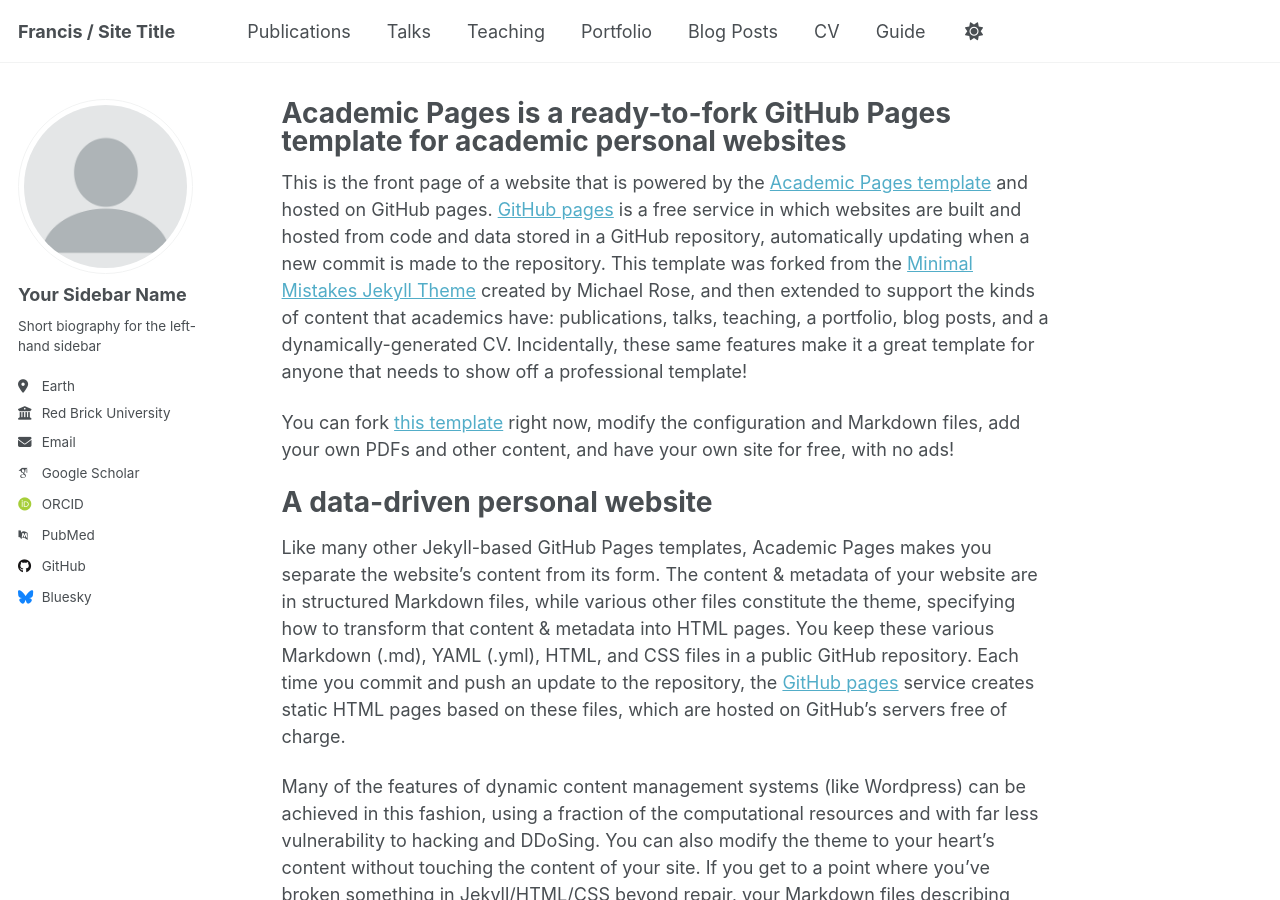
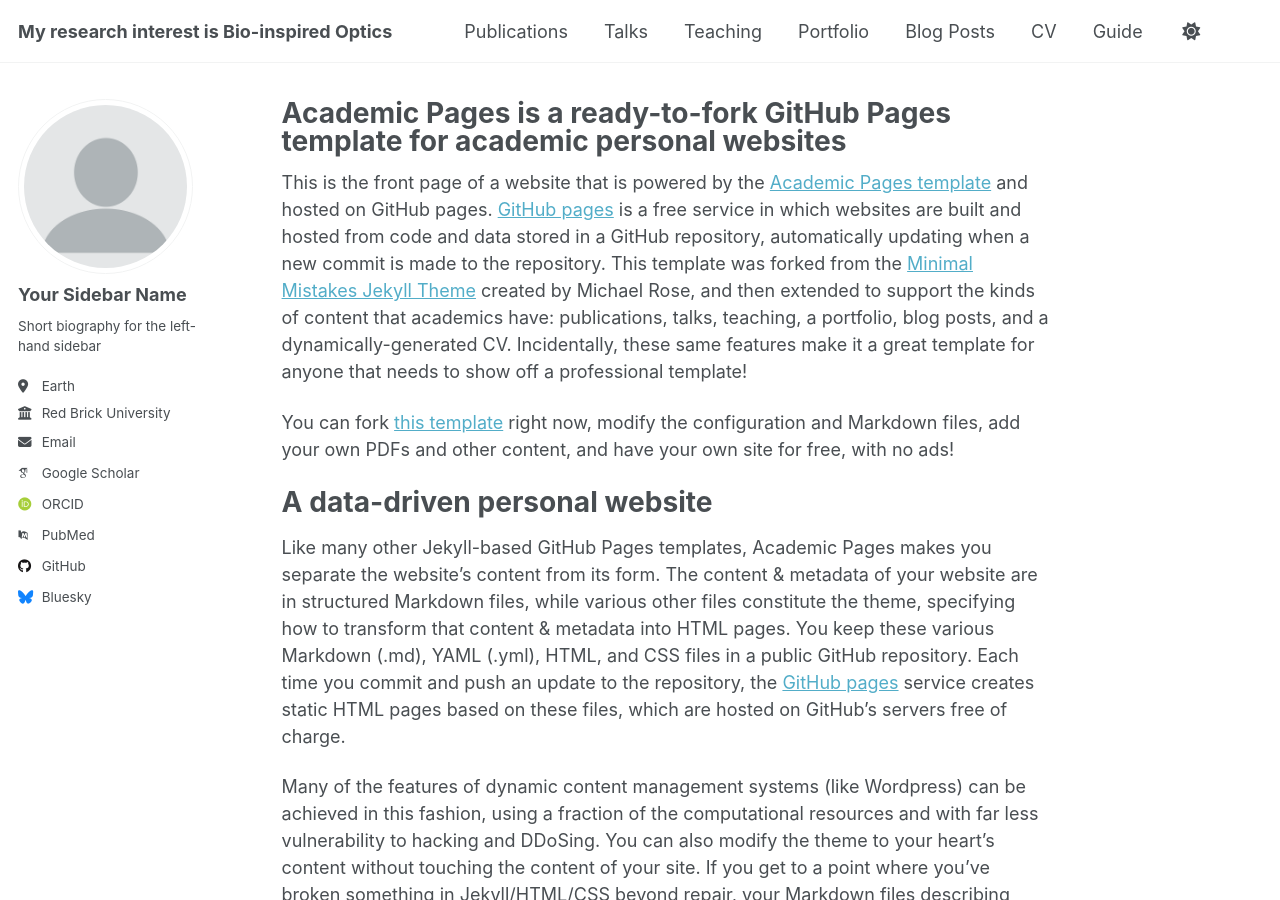
Before and after one commit to Fhong10/flhong03.github-io, a Jekyll site: the page built from _pages/about.md, in a window 1280 px wide and 900 px high. Built offline with Jekyll 4.4.1, drawn with Linux system fonts in a browser that asks for light colours; some web fonts are replaced; a script that is not in the unit is left out.

Commit message:
Update _config.yml

```diff
--- a/_config.yml
+++ b/_config.yml
@@ -9,12 +9,12 @@
 # Basic Site Settings
 # locale                   : "US"
 site_theme               : "default" # Currently available options are "default", "air"
-title                    : "Francis / Site Title"
+title                    : "My research interest is Bio-inspired Optics"
 title_separator          : "My research interest is Bio-inspired Optics"
 name                     : &name "Francis"
 description              : &description "personal description"
-url                      : https://academicpages.github.io # the base hostname & protocol for your site e.g. "https://[your GitHub username].github.io" or if you already have some other page hosted on Github then use "https://[your GitHub username].github.io/[Your Repo Name]"
-baseurl                  : "" # the subpath of your site, e.g. "/blog"
+url                      : https://fhong10.github.io # the base hostname & protocol for your site e.g. "https://[your GitHub username].github.io" or if you already have some other page hosted on Github then use "https://[your GitHub username].github.io/[Your Repo Name]"
+baseurl                  : "/flhong03.github-io" # the subpath of your site, e.g. "/blog"
 repository               : "Fhong10/flhong03.github.io"
 
 # Site Author - The following control what appear as part of the author content on the side bar.
```
